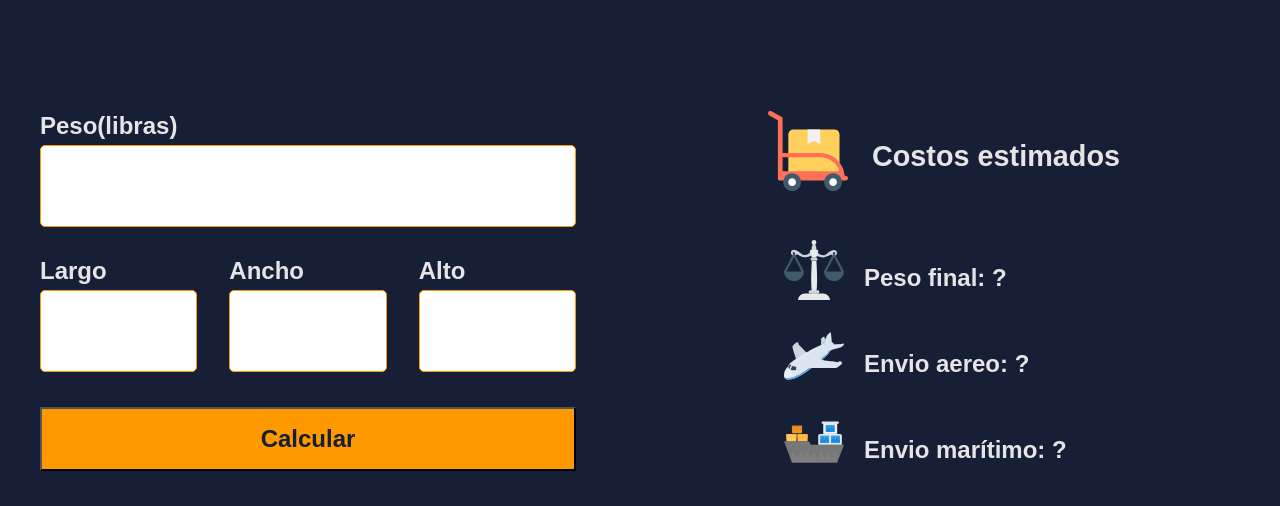
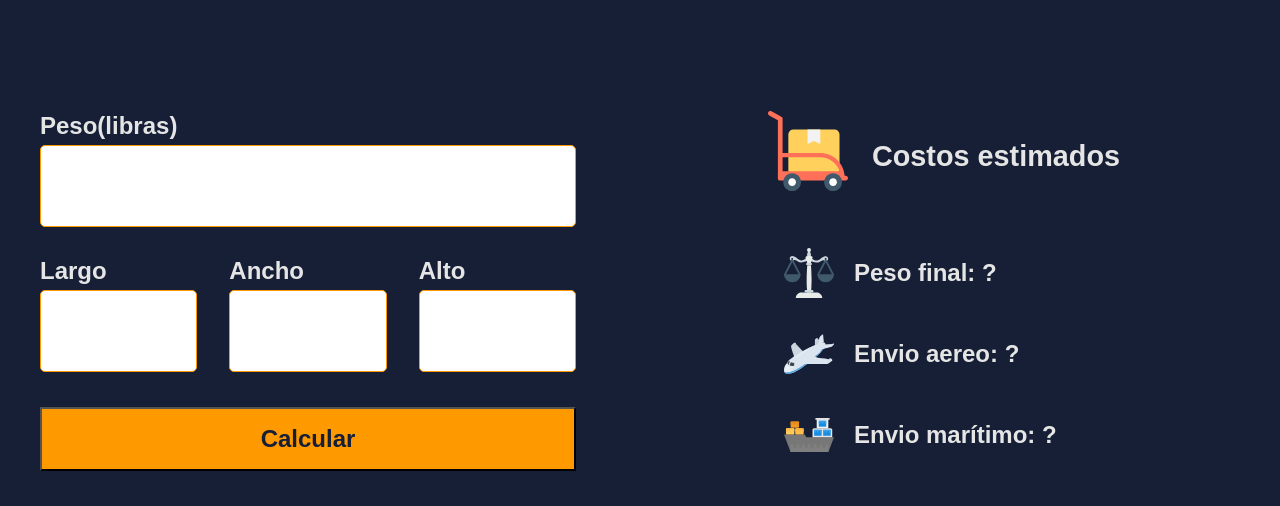
Before and after one commit to StrikerZBE/shipping-calculator, a PHP site: page / in a window 1280 px wide. Shown: the part 376-882 px from the top of the page. After the commit the page ends 847 px from the top, so only its background shows below. Run offline with PHP 8.4, Linux system fonts and the light colour scheme.

Commit message:
Actualizaciones menores de la hoja de estilos

```diff
--- a/css/styles.css
+++ b/css/styles.css
@@ -90,10 +90,11 @@ h1 {
     font-size: 1.5rem;
     font-weight: 600;
     color: var(--light-letter-color);
-    margin-bottom: 10px;
+    margin-bottom: 5px;
+    align-items: center;
 }
 .icon{
-    height: 60px;
+    height: 50px;
     margin-right: 20px;
 }
 .result-title blockquote::before{
```
